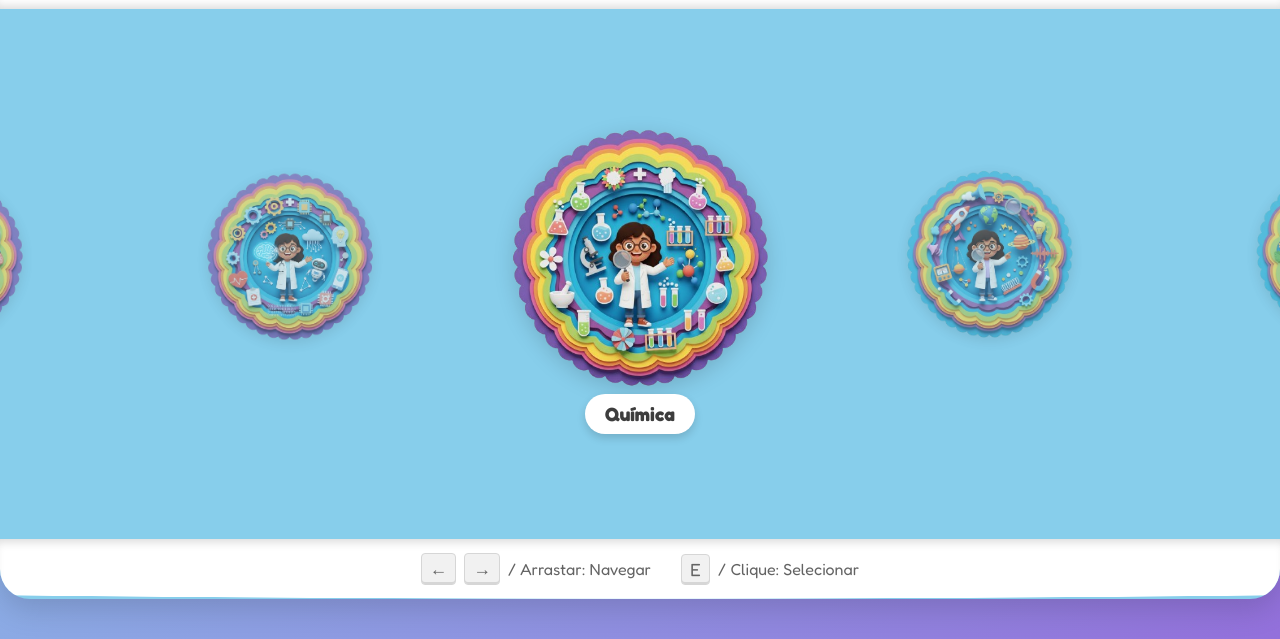
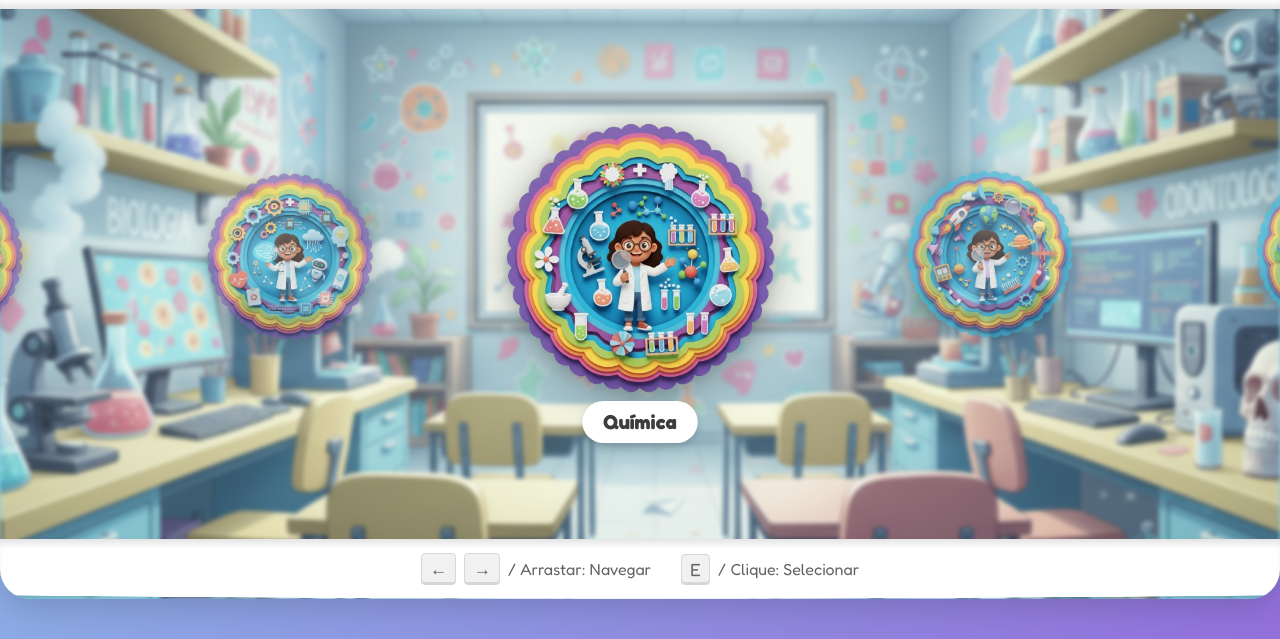
Before and after one commit to maelsilvatt/projeto-mini-cientistas, a plain HTML site: page src/index.html in a window 1280 px wide. Shown: the part 161-800 px from the top of the page. Drawn offline with Linux system fonts and the light colour scheme.

Commit message:
Adicionadas fundo de tela e animações suaves

```diff
--- a/src/index.html
+++ b/src/index.html
@@ -45,6 +45,25 @@
             overflow: hidden;
             position: relative;
             box-shadow: 0 10px 30px var(--shadow-color);
+        }
+
+        .game-container::before {
+            content: "";
+            position: absolute;
+            top: 0;
+            left: 0;
+            width: 100%;
+            height: 100%;
+            background-image: url('assets/backgrounds/menu laboratorio.png');
+            background-size: cover;
+            background-position: center;
+            filter: blur(2px) saturate(0.8);
+            z-index: 0;
+        }
+
+        .game-container > * {
+            position: relative;
+            z-index: 1;
         }
 
         .top-bar {
@@ -162,9 +181,22 @@
             align-items: center;
         }
 
+        @keyframes pulse {
+            0% {
+                transform: scale(1);
+            }
+            50% {
+                transform: scale(1.05); /* cresce levemente */
+            }
+            100% {
+                transform: scale(1);
+            }
+        }
+
         .lab-card.active {
-            transform: scale(1);
+            animation: pulse 2s infinite ease-in-out;
             opacity: 1;
+
         }
 
         .lab-card img {
@@ -173,7 +205,8 @@
             object-fit: contain;
             -webkit-user-drag: none;
             user-select: none;
-            filter: drop-shadow(0 5px 10px var(--shadow-color));
+            filter: drop-shadow(0 8px 22px rgba(0, 0, 0, 0.25))
+                    drop-shadow(0 4px 6px rgba(0, 0, 0, 0.15));
         }
 
         .lab-name {
```
Also changed, not shown: src/assets/backgrounds/menu laboratorio.png (added).
